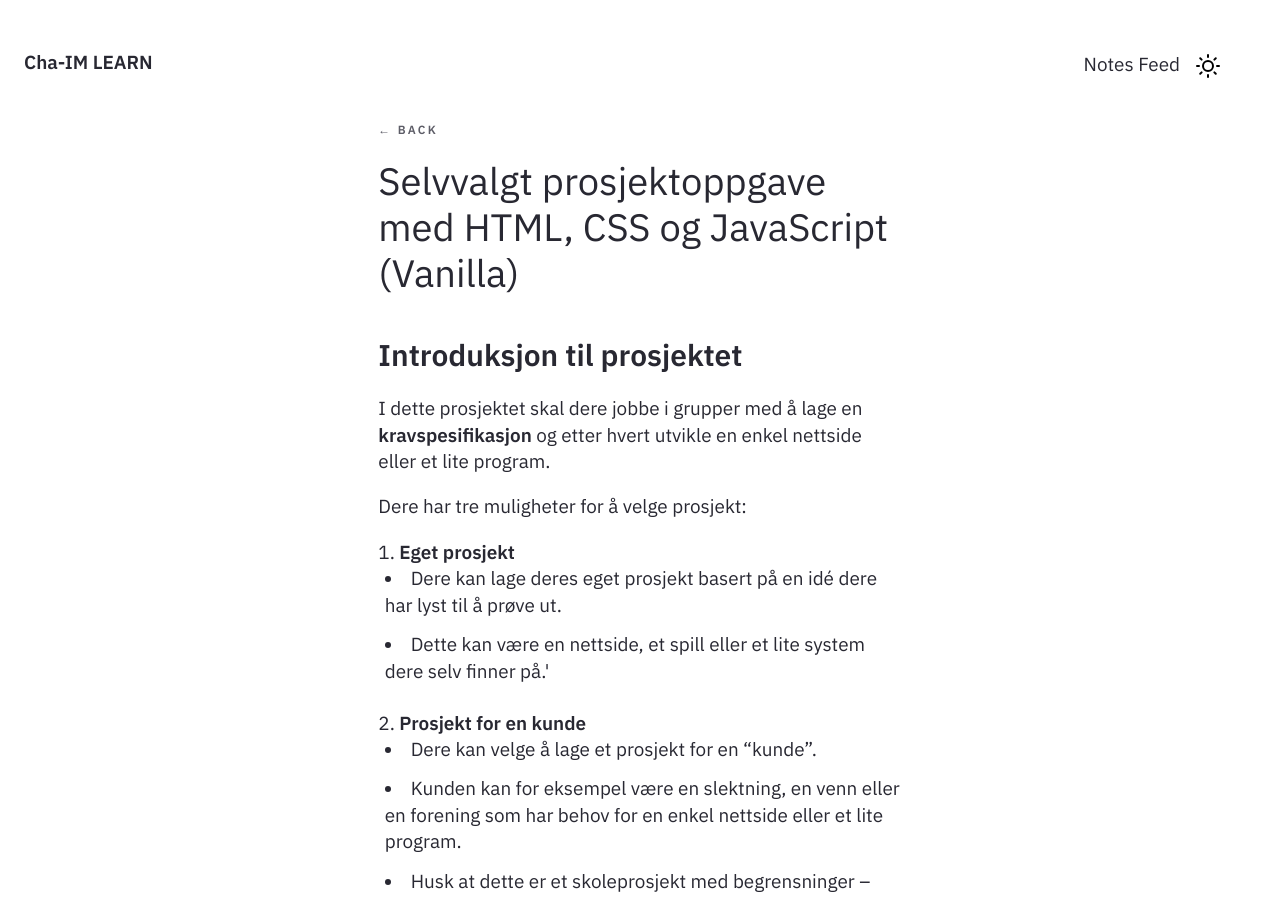
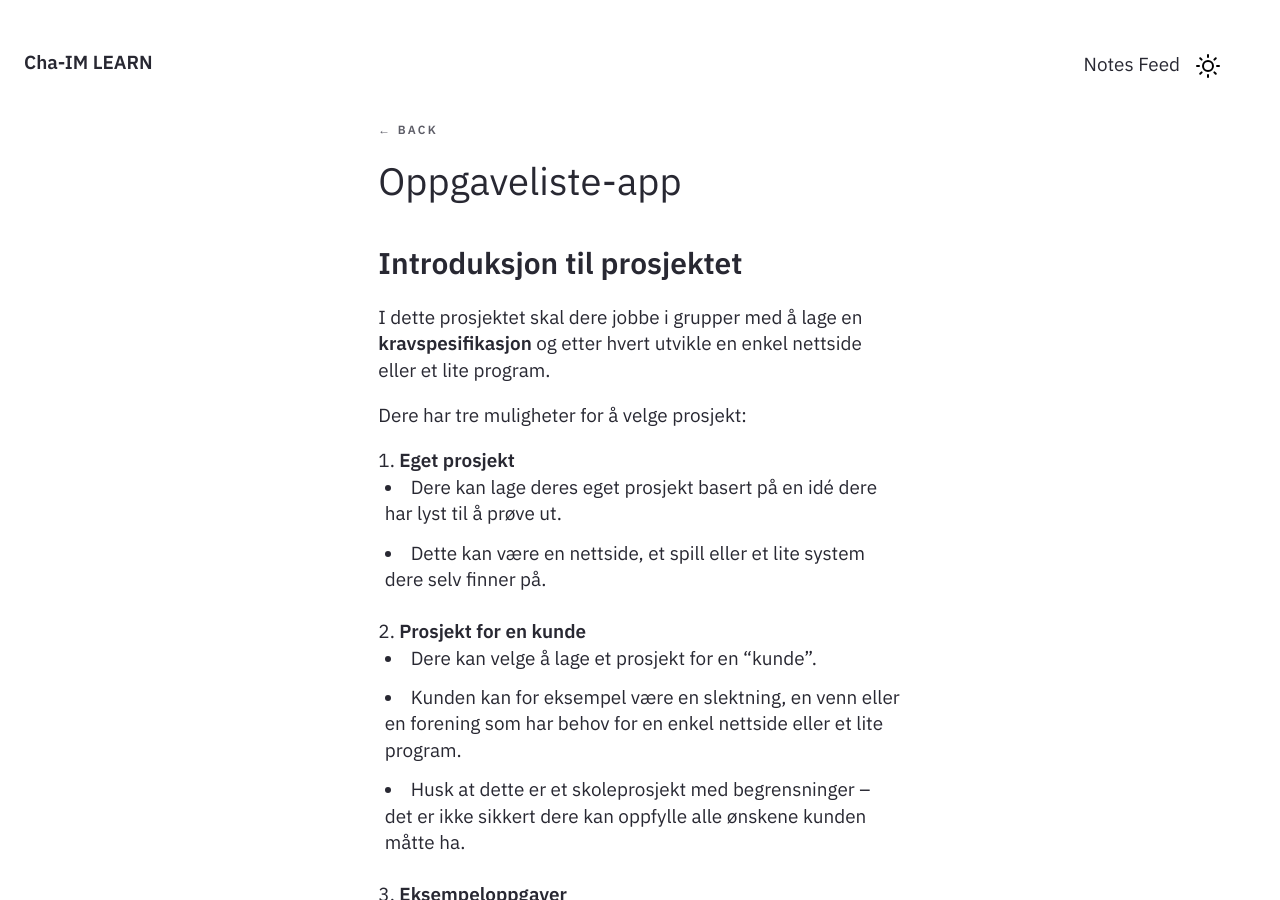
Before and after one commit to Cha-IM/cha-im.github.io, a Jekyll site: the page built from _notes/Public/Utvikling/JavaScript/Oppgaver/Selvvalgt prosjektoppgave med HTML, CSS og JavaScript (Vanilla).md, in a window 1280 px wide and 900 px high. Built offline with Jekyll 4.4.1, drawn with Linux system fonts in a browser that asks for light colours.

Commit message:
TRFK-811339 2025-9-15:15:52:33

```diff
--- a/_notes/Public/Utvikling/JavaScript/Oppgaver/Selvvalgt prosjektoppgave med HTML, CSS og JavaScript (Vanilla).md
+++ b/_notes/Public/Utvikling/JavaScript/Oppgaver/Selvvalgt prosjektoppgave med HTML, CSS og JavaScript (Vanilla).md
@@ -1,5 +1,5 @@
 ---
-title: Selvvalgt prosjektoppgave med HTML, CSS og JavaScript (Vanilla)
+title: Oppgaveliste-app
 feed: show
 date: 15-09-2025
 ---
@@ -12,7 +12,7 @@ Dere har tre muligheter for å velge prosjekt:
 1. **Eget prosjekt**
 
     - Dere kan lage deres eget prosjekt basert på en idé dere har lyst til å prøve ut.
-    - Dette kan være en nettside, et spill eller et lite system dere selv finner på.'
+    - Dette kan være en nettside, et spill eller et lite system dere selv finner på.
 
 2. **Prosjekt for en kunde**
 
```
